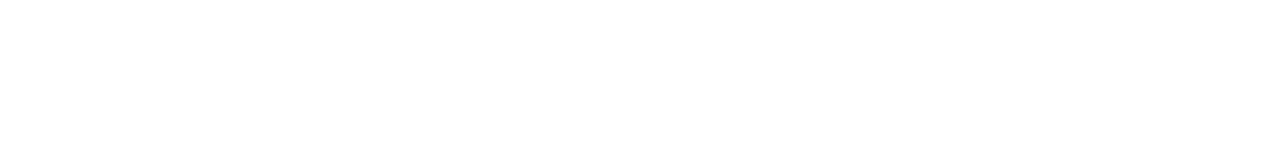
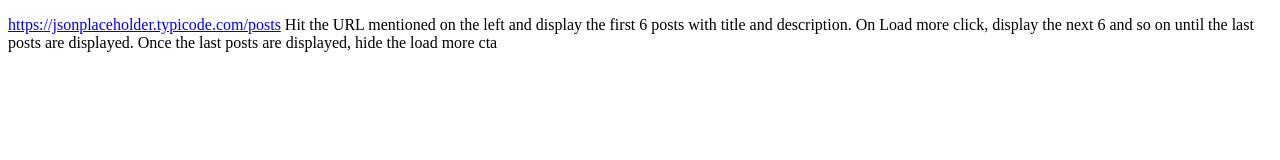
Before and after one commit to mkalidas-prdxn/Ajax-list, a plain HTML site: page index.html in a window 1280 px wide. Drawn offline with Linux system fonts and the light colour scheme.

Commit message:
added header  file

```diff
--- a/index.html
+++ b/index.html
@@ -1 +1,26 @@
-<!---->
+<!DOCTYPE html>
+<html lang="en">
+<head>
+  <meta charset="utf-8" />
+  <title>Ajax List</title>
+  <meta name="viewport" content="width=device-width, initial-scale=1, maximum-scale=1" />
+  <!-- Default style-sheet is for 'media' type screen (color computer display).  -->
+  <link rel="stylesheet" media="screen" href="assets/css/style.css" />
+</head>
+<body>
+  <!--container starts here-->
+  <div class="container">
+    <!-- Header starts here -->
+    <header>
+      <div class="wrapper">
+        <div class="heading">
+          <p><a href="#FIXME" title="click me for more content" class="jasonFile"
+              id="jasonFile">https://jsonplaceholder.typicode.com/posts</a>
+            Hit the URL mentioned on the left and display the first 6 posts
+            with title and description. On Load more click, display the next 6
+            and so on until the last posts are displayed. Once the last posts
+            are displayed, hide the load more cta</p>
+        </div>
+      </div>
+    </header>
+    <!-- Header ends here -->
```
